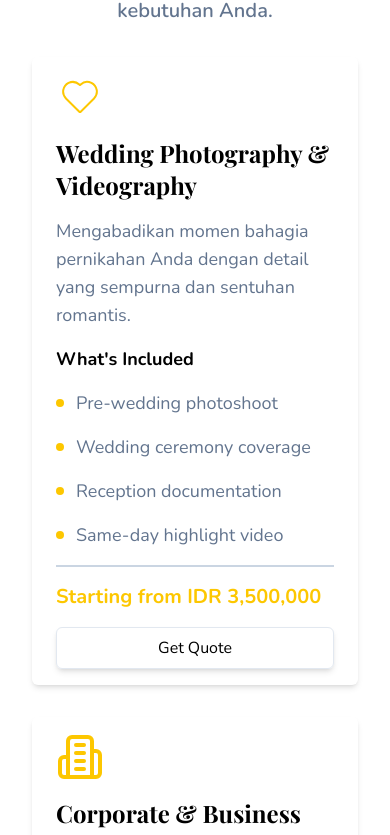
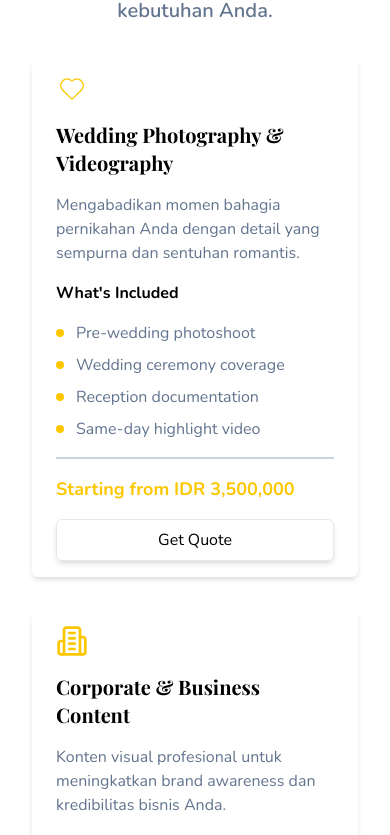
Before and after one commit to zidaneNS/snapgo-web, a React (Vite) app: page / in a window 390 px wide. Shown: the part 2879-3714 px from the top of the page. Built offline with nearby package versions, Linux system fonts and the light colour scheme; a web font is replaced by a local one.

Commit message:
final touch

```diff
--- a/src/sections/ServiceSection.tsx
+++ b/src/sections/ServiceSection.tsx
@@ -85,29 +85,29 @@ export default function ServiceSection() {
       <p className="text-xl md:text-lg font-semibold text-slate-500 text-center md:max-w-1/2">Dari momen intim hingga acara besar, kami menyediakan layanan fotografi dan videografi profesional yang disesuaikan dengan kebutuhan Anda.</p>
       <div className="flex flex-col md:flex-row gap-y-8 md:gap-x-12 w-full">
         {services.map((service, idx) => (
-          <div key={idx} className="flex flex-col gap-y-4 md:gap-y-8 flex-1 rounded-md shadow-md cursor-pointer px-6 py-4 hover:scale-105 duration-300 pb-auto h-auto">
-            <service.Icon className="size-12 text-yellow-400" />
-            <h3 className="text-2xl font-bold font-playfair">{service.title}</h3>
-            <p className="text-lg text-slate-500">{service.desc}</p>
-            <p className="text-lg font-bold">What's Included</p>
-            <div className="flex flex-col gap-y-4">
+          <div key={idx} className="flex flex-col gap-y-4 md:gap-y-8 flex-1 rounded-md shadow-md cursor-pointer px-6 py-4 hover:scale-105 duration-300 pb-auto h-auto group">
+            <service.Icon className="size-8 md:size-12 text-yellow-400" />
+            <h3 className="text-xl md:text-2xl font-bold font-playfair">{service.title}</h3>
+            <p className="text-base md:text-lg text-slate-500">{service.desc}</p>
+            <p className="text-base md:text-lg font-bold">What's Included</p>
+            <div className="flex flex-col gap-y-2 md:gap-y-4">
               {service.content.map((content, id) => (
                 <div key={id} className="flex gap-x-3 items-center">
                   <span className="w-2 h-2 rounded-full bg-yellow-400" />
-                  <p className="text-lg text-slate-500">{content}</p>
+                  <p className="text-base md:text-lg text-slate-500">{content}</p>
                 </div>
               ))}
             </div>
             <span className="w-full border border-slate-300"></span>
-            <p className="text-xl font-bold text-yellow-400">Starting from IDR {convertCurrency(service.price)}</p>
-            <button className="text-center cursor-pointer py-2 px-4 rounded-md duration-300 border border-slate-200 shadow-md hover:bg-yellow-400">Get Quote</button>
+            <p className="text-lg md:text-xl font-bold text-yellow-400">Starting from IDR {convertCurrency(service.price)}</p>
+            <button onClick={() => window.location.replace('#contact')} className="text-center cursor-pointer py-2 px-4 rounded-md duration-300 border border-slate-200 shadow-md hover:bg-yellow-400 group-hover:bg-yellow-400">Get Quote</button>
           </div>
         ))}
       </div>
       <div className="flex flex-col items-center gap-y-4 md:gap-y-8 md:max-w-1/2 pt-8">
         <p className="text-xl md:text-2xl font-bold">Need Something Different?</p>
         <p className="text-center text-base md:text-lg text-slate-500">Kami juga menyediakan layanan kustom untuk kebutuhan khusus Anda. Konsultasikan project Anda dengan tim kami untuk solusi terbaik.</p>
-        <div className="flex flex-col md:flex-row items-center gap-y-8 md:gap-x-16">
+        <div className="flex flex-col md:flex-row items-center gap-y-4 md:gap-x-16">
           {otherServices.map((service, idx) => (
             <div key={idx} className="flex items-center gap-x-4">
               <service.Icon className="size-4 md:size-6 text-yellow-400" />
```
